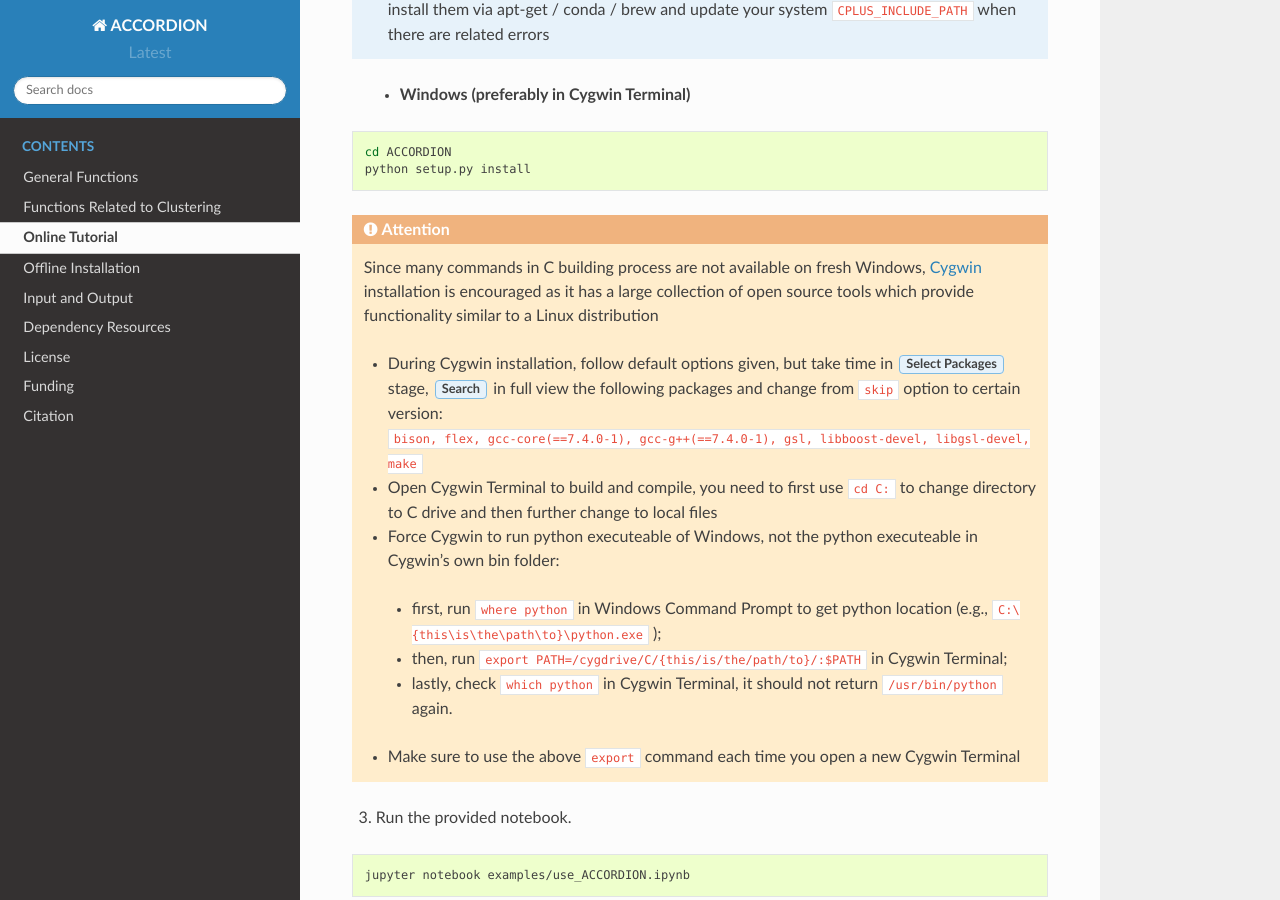
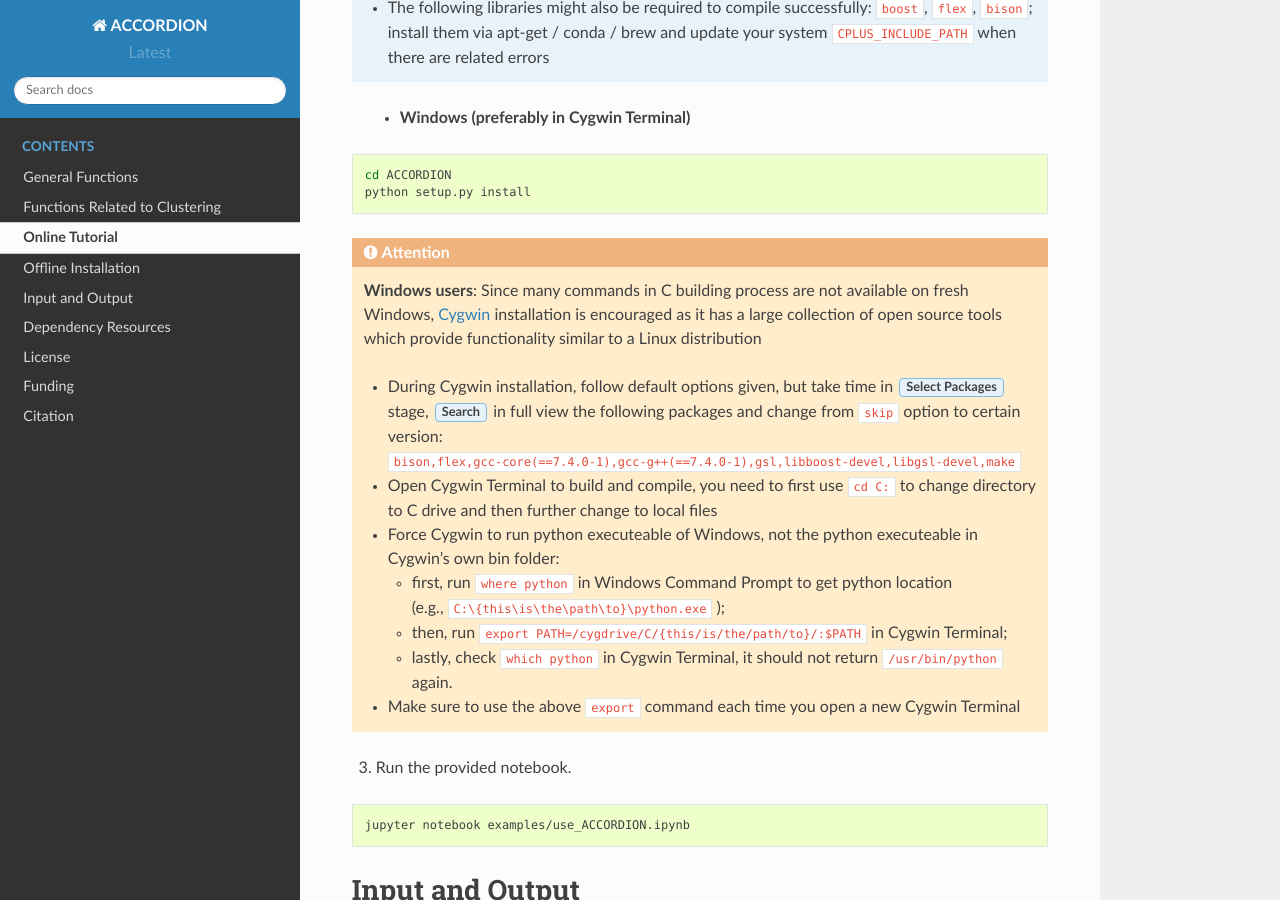
Before and after one commit to pitt-miskov-zivanov-lab/ACCORDION, a Sphinx documentation site: the page built from docs/TutorialandInstallation.rst, in a window 1280 px wide and 900 px high, scrolled down 1168 px. Built offline with Sphinx 7.4.7 and the Read the Docs theme 2.0.0, drawn with Linux system fonts in a browser that asks for light colours.

Commit message:
minor update to avoid line break

```diff
--- a/docs/TutorialandInstallation.rst
+++ b/docs/TutorialandInstallation.rst
@@ -52,14 +52,15 @@ ACCORDION requires Python and C compiler installed on local machine. If users wa
  python setup.py install
 
 .. Attention::
- Since many commands in C building process are not available on fresh Windows, `Cygwin <https://www.cygwin.com>`_ installation is encouraged as it has a large collection of open source tools which provide functionality similar to a Linux distribution
+ **Windows users**: Since many commands in C building process are not available on fresh Windows, `Cygwin <https://www.cygwin.com>`_ installation is encouraged as it has a large collection of open source tools which provide functionality similar to a Linux distribution
 
- - During Cygwin installation, follow default options given, but take time in :guilabel:`Select Packages` stage, :guilabel:`Search` in full view the following packages and change from ``skip`` option to certain version: |br| ``bison, flex, gcc-core(==7.4.0-1), gcc-g++(==7.4.0-1), gsl, libboost-devel, libgsl-devel, make``
+ - During Cygwin installation, follow default options given, but take time in :guilabel:`Select Packages` stage, :guilabel:`Search` in full view the following packages and change from ``skip`` option to certain version: |br| ``bison,flex,gcc-core(==7.4.0-1),gcc-g++(==7.4.0-1),gsl,libboost-devel,libgsl-devel,make``
  - Open Cygwin Terminal to build and compile, you need to first use ``cd C:`` to change directory to C drive and then further change to local files
  - Force Cygwin to run python executeable of Windows, not the python executeable in Cygwin's own bin folder:
-  - first, run ``where python`` in Windows Command Prompt to get python location (e.g., ``C:\{this\is\the\path\to}\python.exe`` );
-  - then, run ``export PATH=/cygdrive/C/{this/is/the/path/to}/:$PATH`` in Cygwin Terminal;
-  - lastly, check ``which python`` in Cygwin Terminal, it should not return ``/usr/bin/python`` again.
+
+   - first, run ``where python`` in Windows Command Prompt to get python location |br| (e.g., ``C:\{this\is\the\path\to}\python.exe`` );
+   - then, run ``export PATH=/cygdrive/C/{this/is/the/path/to}/:$PATH`` in Cygwin Terminal;
+   - lastly, check ``which python`` in Cygwin Terminal, it should not return ``/usr/bin/python`` again.
  - Make sure to use the above ``export`` command each time you open a new Cygwin Terminal
 
 
```
Also changed, not shown: other parts of docs/TutorialandInstallation.rst (+2 -2 lines), README.md (+5 -13 lines).
